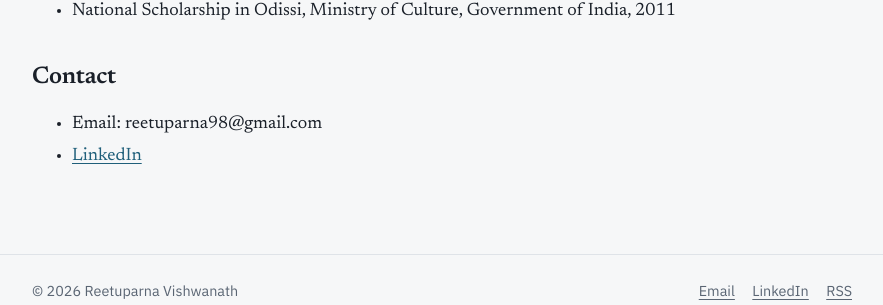
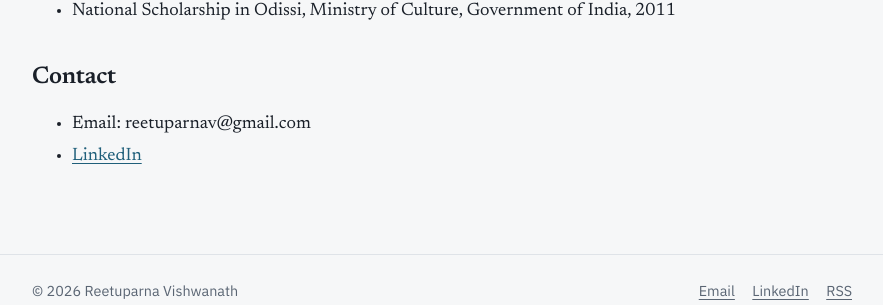
Before and after one commit to reetuparnav/Reetuparnav.github.io, a Jekyll site: the page built from about.md, in a window 1280 px wide and 900 px high, scrolled down 805 px. Shown: the part 573-878 px from the top of the window, without its empty margins (198-1081 px from the left). Built offline with Jekyll 4.4.1, drawn with Linux system fonts in a browser that asks for light colours.

Commit message:
Change contact email to reetuparnav@gmail.com
Co-Authored-By: Claude Opus 5.5 (1M context) <noreply@anthropic.com>
Claude-Session: https://claude.ai/code/session_01Xsa2R2ve3LfZ8MkfZayTEc

```diff
--- a/_config.yml
+++ b/_config.yml
@@ -3,7 +3,7 @@ title: "Reetuparna Vishwanath"
 author: "Reetuparna Vishwanath"
 tagline: "Economist · PhD Fellow, HEC Lausanne · CompNet, IWH"
 description: "Economist working on firm productivity, international trade and global value chains. PhD Fellow at HEC Lausanne and consultant with CompNet at IWH."
-email: "reetuparna98@gmail.com"
+email: "reetuparnav@gmail.com"
 location: "Lausanne, Switzerland"
 social:
   linkedin: "https://www.linkedin.com/in/reetuparna-vishwanath"
--- a/about.md
+++ b/about.md
@@ -34,5 +34,5 @@ I welcome enquiries about research collaborations in economics, finance, data an
 - National Scholarship in Odissi, Ministry of Culture, Government of India, 2011
 
 ## Contact
-- Email: reetuparna98@gmail.com
+- Email: reetuparnav@gmail.com
 - [LinkedIn](https://www.linkedin.com/in/reetuparna-vishwanath)
```
